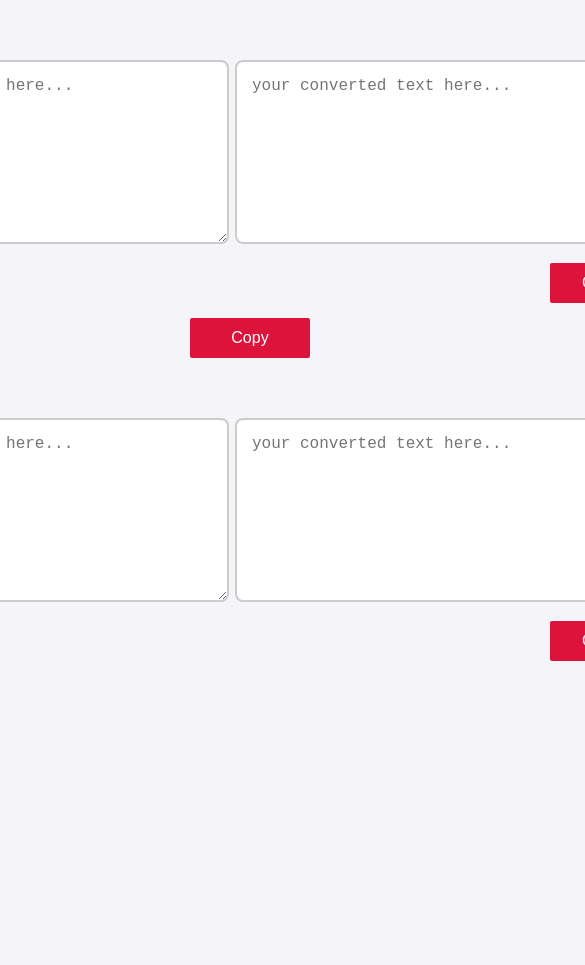
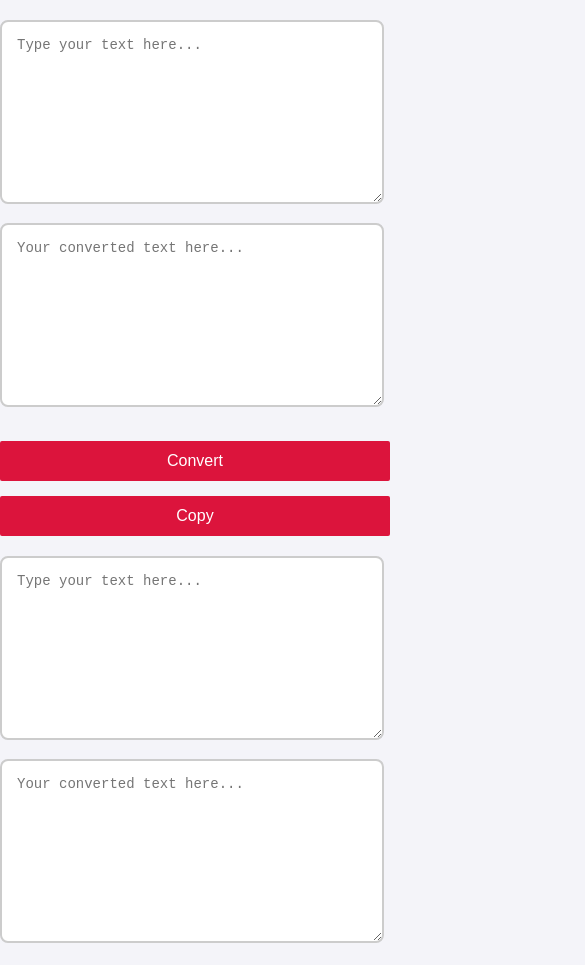
Before and after one commit to ThohidC223075/secret, a plain HTML site: page index.html in a window 390 px wide. Shown: the top 965 px of the page, 585 px wide, since content can reach past the window. Before the commit the page ends 844 px from the top, so only its background shows below. Drawn offline with Linux system fonts and the light colour scheme.

Commit message:
Update index.html for responsive mbl

```diff
--- a/index.html
+++ b/index.html
@@ -13,17 +13,22 @@
             margin: 0;
             background-color: #f4f4f9;
         }
-        .input{
+        .input {
             display: flex;
+            flex-direction: column;
             justify-content: center;
+            align-items: center;
+            margin-top: 20px;
         }
         .textarea-container {
             width: 100%;
             max-width: 600px;
+            margin-bottom: 15px;
         }
 
         textarea {
-            width: 350px;
+            width: 100%;
+            max-width: 350px;
             height: 150px;
             padding: 15px;
             font-size: 16px;
@@ -32,8 +37,6 @@
             resize: vertical;
             outline: none;
             transition: border-color 0.3s ease;
-            margin-left: 40px;
-            margin-top: 60px;
         }
 
         textarea:focus {
@@ -41,8 +44,8 @@
         }
 
         .btn {
-           width: 120px;
-           height: 40px;
+            width: 120px;
+            height: 40px;
             font-size: 16px;
             color: #fff;
             background-color: crimson;
@@ -50,15 +53,42 @@
             border-radius: 2px;
             cursor: pointer;
             transition: background-color 0.3s ease;
-            margin-left: 550px;
             margin-top: 15px;
         }
 
         .btn:hover {
-            background-color: crimson;
+            background-color: darkred;
         }
-        .btn1{
-            margin-left: 190px;
+        .btn1 {
+            margin-left: 20px;
+        }
+
+        /* Mobile responsive styling */
+        @media (max-width: 768px) {
+            .textarea-container {
+                width: 90%;
+            }
+
+            .btn {
+                width: 100%; /* Full width buttons on mobile */
+                margin-left: 0;
+            }
+
+            .input {
+                flex-direction: column;
+                align-items: stretch;
+            }
+
+            textarea {
+                width: 100%; /* Full width textarea on mobile */
+            }
+        }
+
+        /* Very small screens */
+        @media (max-width: 480px) {
+            textarea {
+                font-size: 14px; /* Smaller font size for small devices */
+            }
         }
     </style>
 </head>
@@ -68,9 +98,8 @@
             <textarea placeholder="Type your text here..." id="input_text"></textarea>
         </div>
         <div class="textarea-container">
-            <textarea placeholder="your converted text here..." id="converted_text"></textarea>
+            <textarea placeholder="Your converted text here..." id="converted_text"></textarea>
         </div>
-
     </div>
     <button class="btn" onclick="ConvertText()">Convert</button>
     <button class="btn btn1" onclick="copyToClipboard()">Copy</button>
@@ -80,9 +109,8 @@
             <textarea placeholder="Type your text here..." id="input_text1"></textarea>
         </div>
         <div class="textarea-container">
-            <textarea placeholder="your converted text here..." id="converted_text1"></textarea>
+            <textarea placeholder="Your converted text here..." id="converted_text1"></textarea>
         </div>
-
     </div>
     <button class="btn" onclick="PlainText()">Convert</button>
 
@@ -96,19 +124,16 @@
             for (let i = 0; i < text.length; i++) {
                 // Get the ASCII code of each character
                 let charCode = text.charCodeAt(i);
-                let shift_random = prime%shift + shift;
+                let shift_random = prime % shift + shift;
                 // Shift the character code
                 let newCharCode = charCode + shift_random ;
                 // Convert the new character code back to a character and add to the result
                 encryptedText += String.fromCharCode(newCharCode);
-                shift+=2;
+                shift += 2;
             }
 
-            //const encodedText = btoa(text);
-            document.getElementById('converted_text').value =encryptedText;
-            //alert("You entered: " + text);
+            document.getElementById('converted_text').value = encryptedText;
         }
-
 
         async function copyToClipboard() {
             const text = document.getElementById("converted_text").value;
@@ -116,36 +141,25 @@
             try {
                 // Use the Clipboard API to copy text to the clipboard
                 await navigator.clipboard.writeText(text);
-                //document.getElementById("status").innerText = "Text copied to clipboard!";
             } catch (err) {
                 document.getElementById("status").innerText = "Failed to copy text.";
             }
         }
 
-
-
-
-
-
-
         function PlainText() {
             const encryptedText = document.getElementById('input_text1').value;
-            console.log(encryptedText)
             var prime = 1000000007
             var shift = 3; // Number of positions to shift each character
             let decryptedText = '';
             for (let i = 0; i < encryptedText.length; i++) {
                 let charCode = encryptedText.charCodeAt(i);
-                let shift_random = prime%shift + shift;
+                let shift_random = prime % shift + shift;
                 let newCharCode = charCode - shift_random;
                 decryptedText += String.fromCharCode(newCharCode);
-                shift+=2;
+                shift += 2;
             }
 
-            //const encodedText = btoa(text);
-            console.log(decryptedText)
-            document.getElementById('converted_text1').value =decryptedText;
-            //alert("You entered: " + text);
+            document.getElementById('converted_text1').value = decryptedText;
         }
     </script>
 </body>
```
